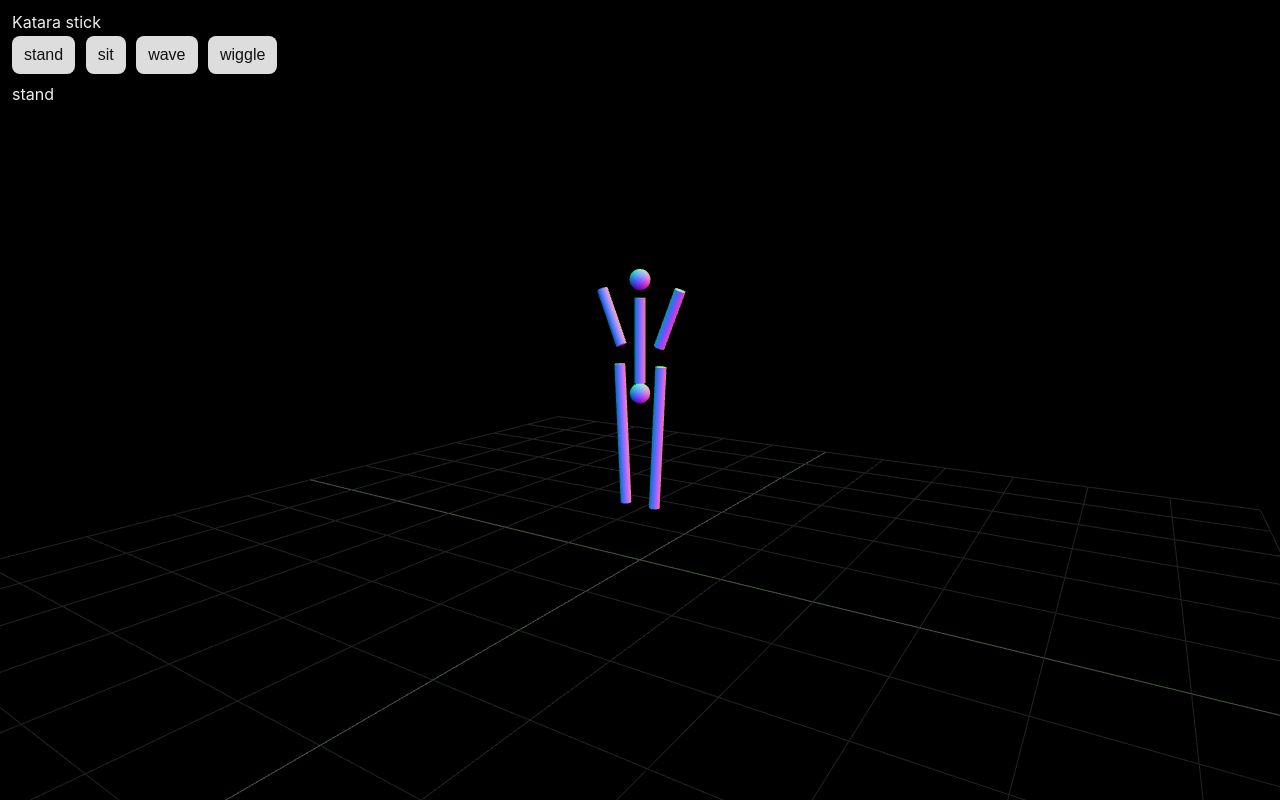
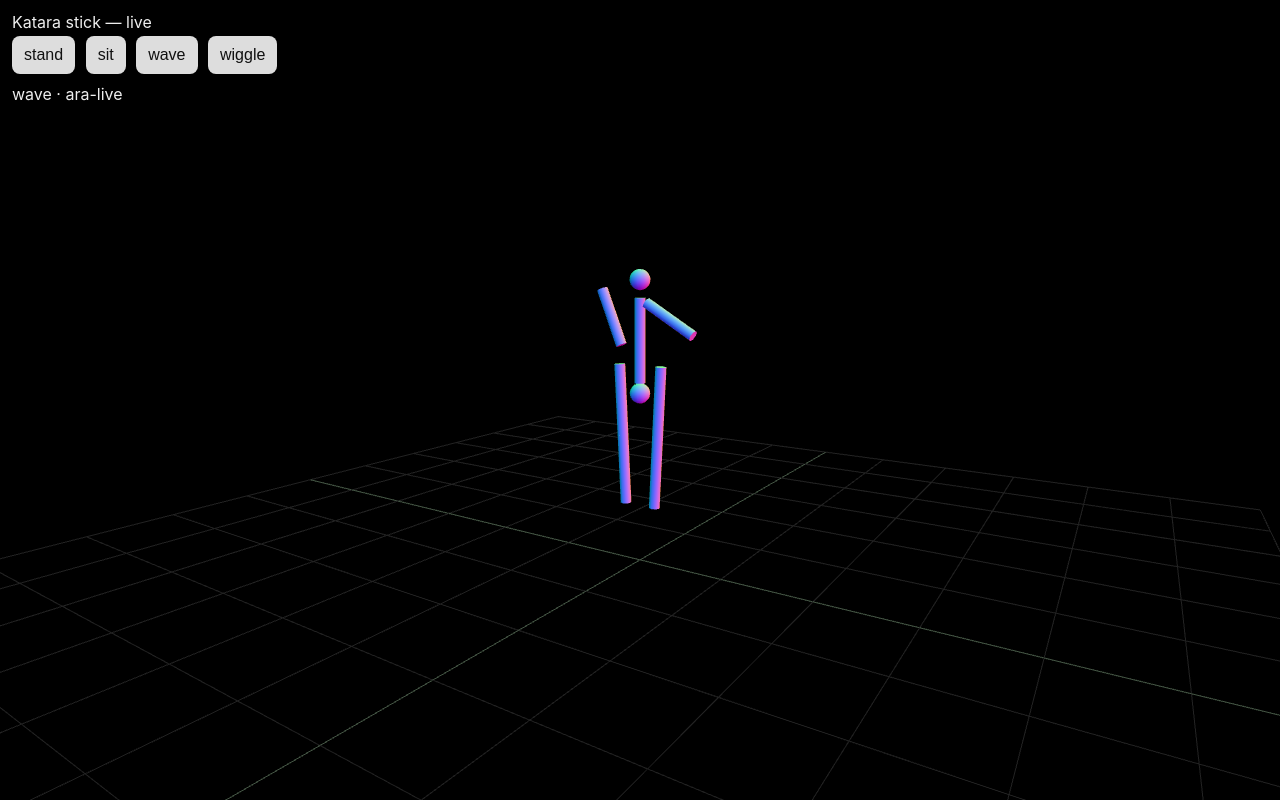
Before and after one commit to pptensentities-ai/katara-stick, a plain HTML site: page index.html in a window 1280 px wide. Drawn offline with nearby package versions, Linux system fonts and the light colour scheme; animation ran at ten frames a second.

Commit message:
live chat drive: poll intent.json, chrome-ready stick

```diff
--- a/index.html
+++ b/index.html
@@ -14,7 +14,7 @@
 </head>
 <body>
   <div id="hud">
-    <div>Katara stick</div>
+    <div>Katara stick — live</div>
     <button type="button" onclick="setIntent('stand')">stand</button>
     <button type="button" onclick="setIntent('sit_cross')">sit</button>
     <button type="button" onclick="setIntent('wave')">wave</button>
@@ -24,6 +24,7 @@
   <canvas id="c"></canvas>
   <script src="https://unpkg.com/three@0.160.0/build/three.min.js"></script>
   <script>
+    const INTENT_URL = 'https://raw.githubusercontent.com/pptensentities-ai/katara-stick/main/intent.json';
     const canvas = document.getElementById('c');
     const scene = new THREE.Scene();
     const camera = new THREE.PerspectiveCamera(55, 1, 0.1, 50);
@@ -100,15 +101,30 @@
 
     var intent = 'stand';
     var target = catalog.stand;
+    var lastT = -1;
     var qT = new THREE.Quaternion();
     var qC = new THREE.Quaternion();
-    window.setIntent = function (name) {
+    window.setIntent = function (name, source) {
       if (!catalog[name]) name = 'stand';
       intent = name;
       target = catalog[intent];
-      document.getElementById('state').textContent = intent;
+      document.getElementById('state').textContent = intent + (source ? ' · ' + source : '');
     };
-    setIntent(new URLSearchParams(location.search).get('intent') || 'stand');
+    setIntent(new URLSearchParams(location.search).get('intent') || 'wave', 'boot');
+
+    async function poll() {
+      try {
+        const res = await fetch(INTENT_URL + '?cache=' + Date.now());
+        if (!res.ok) return;
+        const data = await res.json();
+        if (data.t !== lastT && data.intent) {
+          lastT = data.t;
+          setIntent(data.intent, data.source || 'chat');
+        }
+      } catch (e) {}
+    }
+    setInterval(poll, 1200);
+    poll();
 
     const blend = 0.08;
     (function loop(now) {
--- /dev/null
+++ b/intent.json
@@ -0,0 +1,5 @@
+{
+  "intent": "wave",
+  "t": 3,
+  "source": "ara-live"
+}
```
Also changed, not shown: 1 other file.
